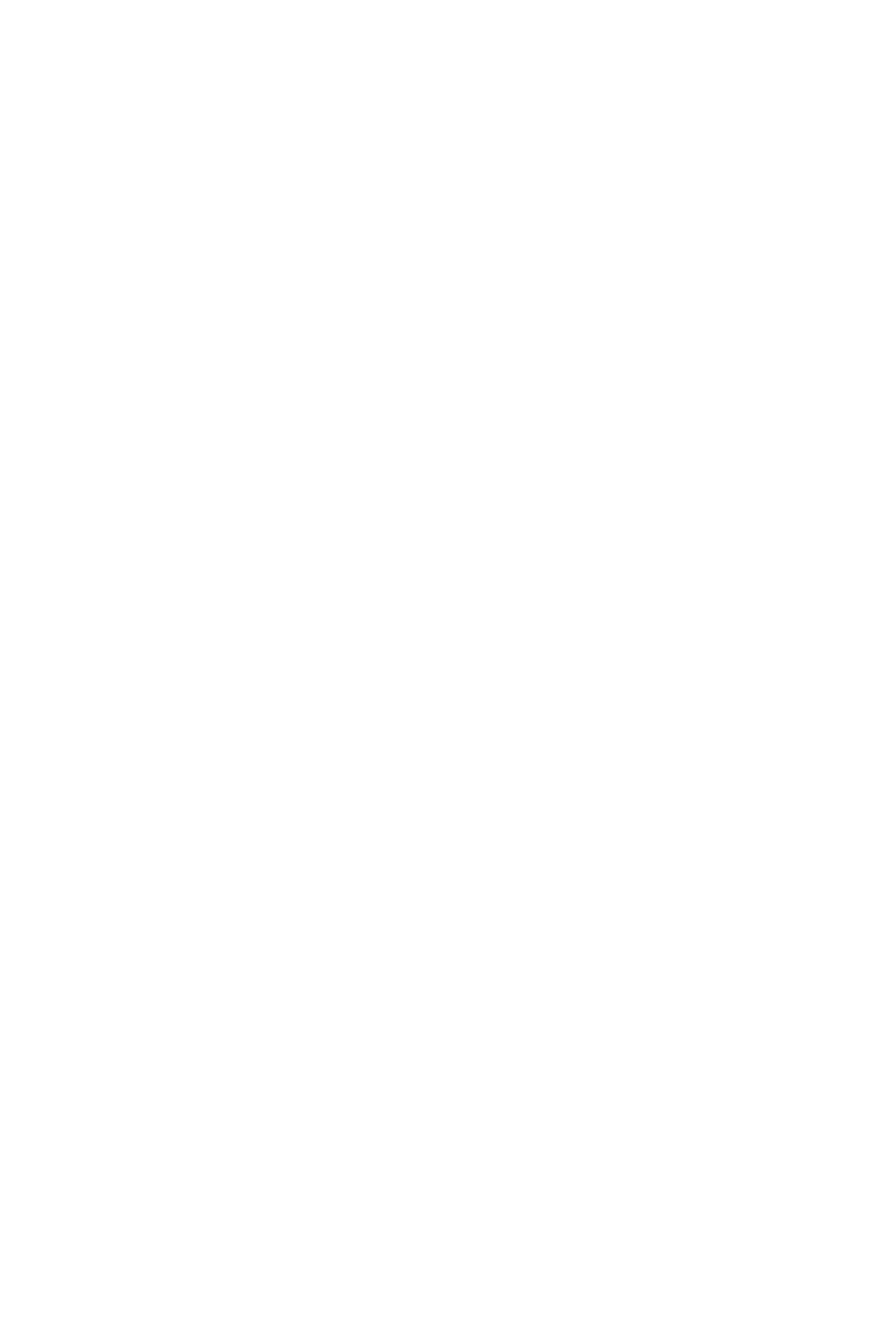
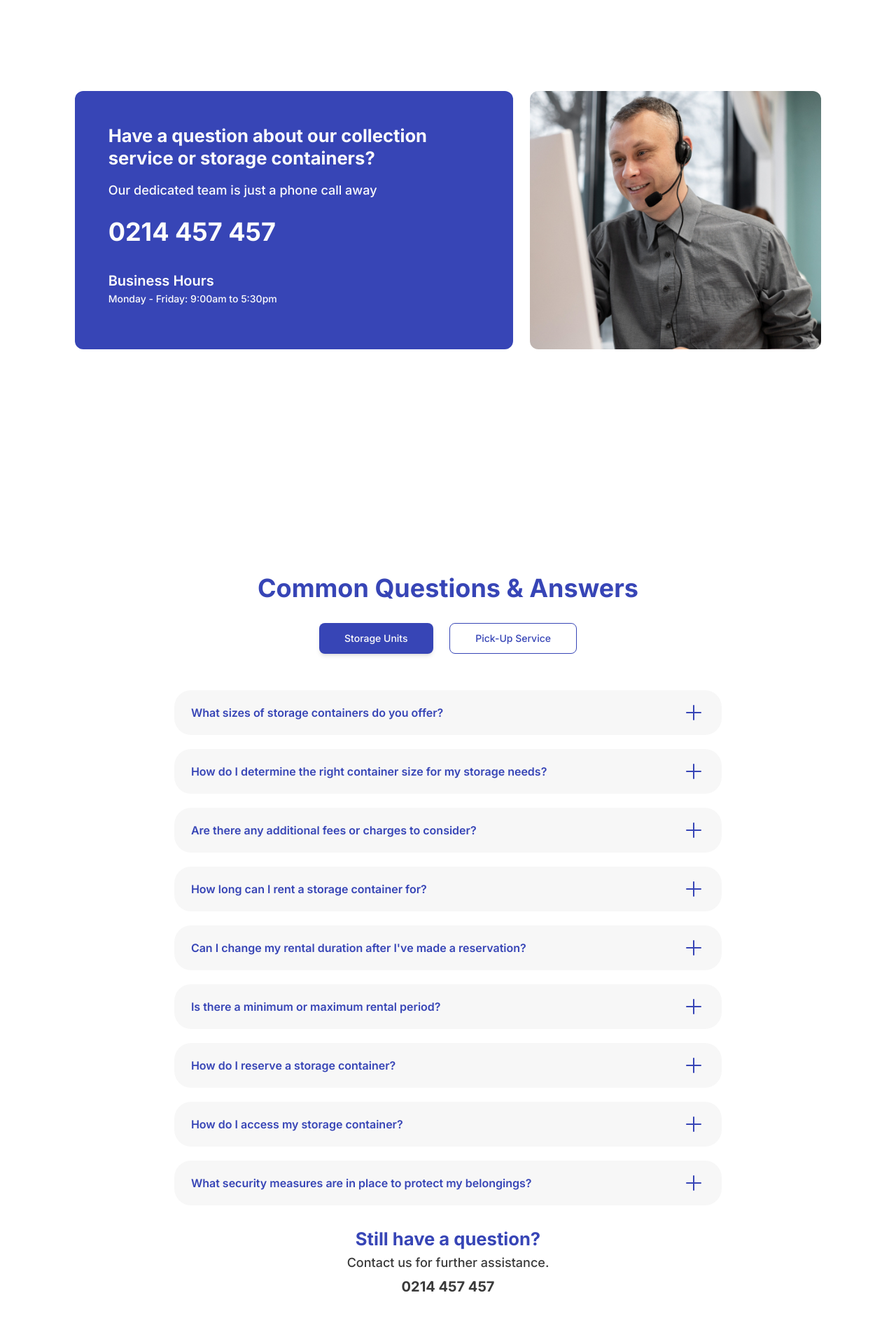
Before and after one commit to shanewmurphy/blue-box-site-new, a Next.js app: page /Ten-foot-container in a window 1280 px wide. Shown: the part 3640-5560 px from the top of the page at 70% size. Before the commit the page ends 3698 px from the top, so only its background shows below. Built offline with nearby package versions, Linux system fonts and the light colour scheme.

Commit message:
Auto play off swiper | Edits to how it works | Added Customer reviews and footer to pages

```diff
--- a/app/Collection-service/page.js
+++ b/app/Collection-service/page.js
@@ -1,6 +1,12 @@
+"use client";
+
 import HowItWorks from "../compontents/Collection-how-it-works";
 import CollectionTermsConditions from "../compontents/Collection-terms-conditions";
 import ContactPageSection from "../compontents/Contact-page-section";
+import AllFaqs from "../compontents/AllFAQ";
+import CustomersReview from "../compontents/Testimonials";
+import Footer from "../compontents/Footer";
+
 export default function CollectionServicePage() {
   return (
     <div>
@@ -56,6 +62,15 @@ export default function CollectionServicePage() {
       <div>
         <ContactPageSection />
       </div>
+      <div>
+        <AllFaqs />
+      </div>
+      <div>
+        <CustomersReview />
+      </div>
+      <div>
+        <Footer />
+      </div>
     </div>
   );
 }
--- a/app/Ten-foot-container/page.js
+++ b/app/Ten-foot-container/page.js
@@ -1,10 +1,17 @@
+"use client";
+
 import ColllectionServicePage from "../compontents/Collection-service-page";
 import QuoteForm from "../compontents/Quote-form";
 import TermsAndConditions from "../compontents/Terms-conditions";
+import ContactPageSection from "../compontents/Contact-page-section";
+import AllFaqs from "../compontents/AllFAQ";
+import CustomersReview from "../compontents/Testimonials";
+import Footer from "../compontents/Footer";
+
 export default function TenFootContainerPage() {
   return (
     <div>
-      <div className="w-full bg-myblue sm:h-svh lg:py-14 lg:px-14 antialiased">
+      <div className="w-full bg-myblue lg:py-14 lg:px-14 antialiased">
         <div className="xl:w-10/12 lg:w-11/12 md:w-11/12 sm:w-11/12 mx-auto lg:py-[6%] md:py-[15%] sm:py-[25%]">
           <div className="lg:flex lg:flex-row xl:gap-32 lg:gap-10 md:gap-0 sm:gap-0 md:items-center">
             <div className="lg:basis-1/3">
@@ -90,6 +97,18 @@ export default function TenFootContainerPage() {
       <div>
         <TermsAndConditions />
       </div>
+      <div>
+        <ContactPageSection />
+      </div>
+      <div>
+        <AllFaqs />
+      </div>
+      <div>
+        <CustomersReview />
+      </div>
+      <div>
+        <Footer />
+      </div>
     </div>
   );
 }
--- a/app/compontents/AllFAQ.jsx
+++ b/app/compontents/AllFAQ.jsx
@@ -50,7 +50,7 @@ export default function AllFaqs() {
             </Tab.Panels>
           </Tab.Group>
           <div className="text-center">
-            <h5 className="lg:text-2xl md:text-2xl sm:text-xl text-myblue font-semibold mt-8">
+            <h5 className="lg:text-2xl md:text-2xl sm:text-xl text-myblue font-bold mt-8">
               Still have a question?
             </h5>
             <p className="lg:text-lg md:text-base sm:text-sm font-medium text-myblack mt-1">
--- a/app/compontents/Collection-how-it-works.jsx
+++ b/app/compontents/Collection-how-it-works.jsx
@@ -70,13 +70,13 @@ export default function HowItWorks() {
                   cursor: "pointer",
                 }}
               >
-                <div className="lg:py-4 md:py-4 sm:py-3 cursor-pointer">
+                <div className="lg:py-3 md:py-4 sm:py-3 cursor-pointer">
                   <h4 className="font-semibold lg:text-xl md:text-xl sm:text-xl cursor-pointer">
                     {item.title}
                   </h4>
                   <p
                     onClick={() => handleClick(index)}
-                    className="lg:font-normal md:font-medium sm:font-medium text-sm  cursor-pointer"
+                    className="lg:font-normal md:font-medium sm:font-medium text-sm cursor-pointer"
                     style={{
                       color: activeIndex === index ? "#3745b6" : "#828282",
                       cursor: "pointer",
--- a/app/compontents/Contact-page-section.jsx
+++ b/app/compontents/Contact-page-section.jsx
@@ -2,17 +2,17 @@ export default function ContactPageSection() {
   return (
     <div>
       <div className="lg:w-10/12 md:w-11/12 sm:w-11/12 mx-auto lg:my-[20%] md:my-[20%] sm:my-[30%] antialiased">
-        <div className="flex lg:flex-row md:flex-col sm:flex-col gap-6">
+        <div className="flex lg:flex-row md:flex-col sm:flex-col lg:gap-6 md:gap-3 sm:gap-3">
           <div className="basis-3/5 bg-myblue lg:py-12 lg:px-12 md:py-12 md:px-12 sm:py-8 sm:px-8 rounded-xl">
-            <h5 className="text-mywhite font-bold lg:text-3xl md:text-2xl sm:text-2xl">
+            <h5 className="text-mywhite font-bold lg:text-2xl laptop:text-2xl md:text-2xl sm:text-2xl">
               Have a question about our collection service or storage
               containers?
             </h5>
-            <p className="text-mywhite font-medium lg:text-xl md:text-xl sm:text-lg mt-4">
+            <p className="text-mywhite font-medium text-lg mt-4">
               Our dedicated team is just a phone call away
             </p>
             <h4 className="text-mywhite font-bold lg:text-4xl md:text-3xl sm:text-2xl mt-6">
-              0214 450 450
+              0214 457 457
             </h4>
             <h6 className="text-mywhite font-semibold lg:text-xl md:text-xl sm:text-lg mt-8">
               Business Hours
@@ -21,7 +21,14 @@ export default function ContactPageSection() {
               Monday - Friday: 9:00am to 5:30pm
             </p>
           </div>
-          <div className="basis-2/5">BB</div>
+          <div className="basis-2/5 h-full">
+            <picture>
+              <img
+                className="rounded-xl"
+                src="/Contact-imgs/Customer-agent.jpg"
+              />
+            </picture>
+          </div>
         </div>
       </div>
     </div>
--- a/app/compontents/Storage-options-swiper.jsx
+++ b/app/compontents/Storage-options-swiper.jsx
@@ -51,10 +51,7 @@ export default function StorageOptionsSwiper() {
             slidesPerView={"auto"}
             grabCursor={true}
             speed={900}
-            autoplay={{
-              delay: 8500,
-              disableOnInteraction: false,
-            }}
+            autoplay={false}
             pagination={{
               clickable: true,
             }}
```
Also changed, not shown: public/Contact-imgs/Customer-agent.jpg (added).
